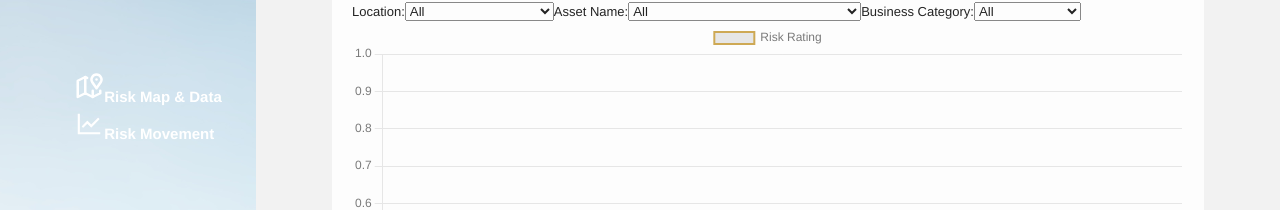
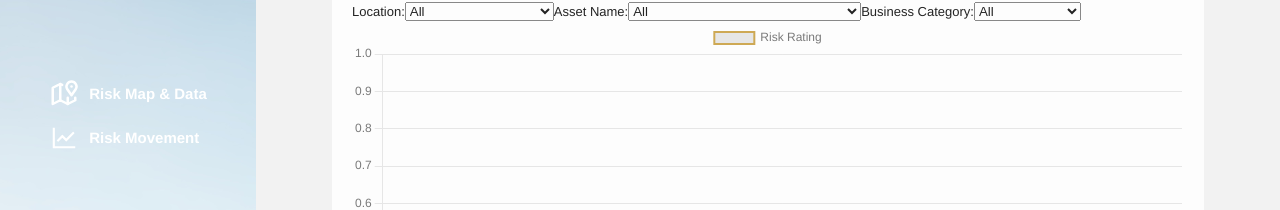
Before and after one commit to astarinamaulida/risk-viz, a Next.js app: page /graph in a window 1280 px wide. Shown: the part 171-381 px from the top of the page. Built offline with nearby package versions, Linux system fonts and the light colour scheme.

Commit message:
Add icons on menu, change styling

```diff
--- a/pages/graph.css
+++ b/pages/graph.css
@@ -47,8 +47,13 @@ body {
   margin-left: 20%;
 }
 
+ul {
+  padding: 0%;
+}
+
 li {
   list-style-type: none;
+  padding: 7px;
 }
 
 a {
@@ -56,6 +61,10 @@ a {
   color: white;
   font-size: 15px;
   font-weight: 700;
+  display: flex;
+  align-items: center;
+  column-gap: 10px;
+  width: 100%;
 }
 
 .sidebar-content ul li.active {
@@ -65,5 +74,7 @@ a {
 }
 
 .sidebar-content ul li:hover {
-  background-color: #f2f2f2;
+  background-color: #28344d;
+  opacity: 20%;
+  width: 100%;
 }
```
